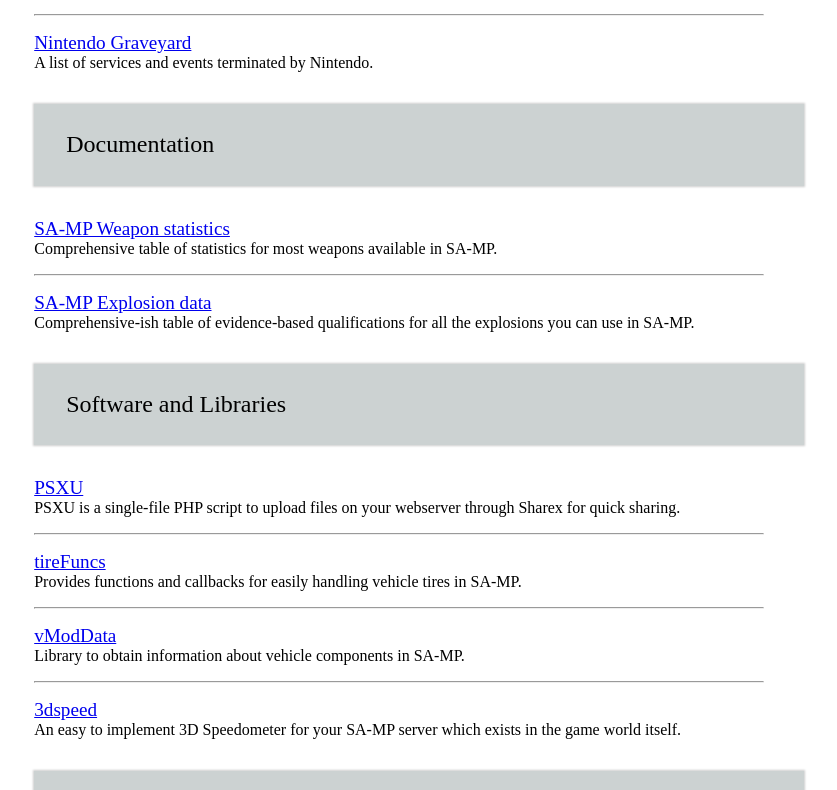
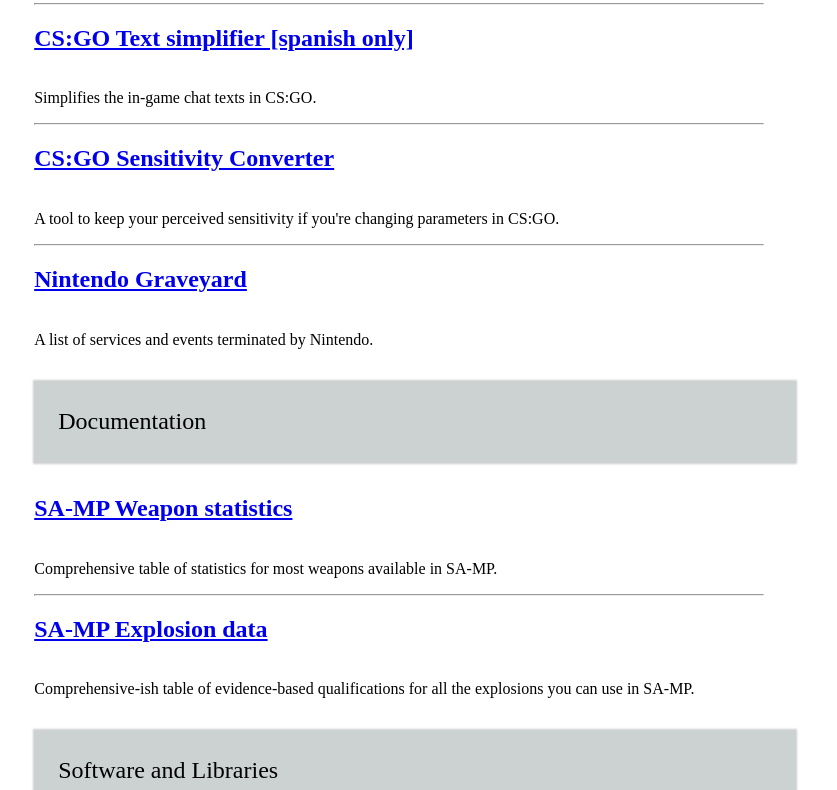
Before and after one commit to markski1/markski.ar, a Next.js app: page / in a window 1280 px wide. Shown: the part 850-1640 px from the top of the page, without its empty margins (241-1078 px from the left). Built offline with nearby package versions, Linux system fonts and the light colour scheme.

Commit message:
headings, robots.txt

```diff
--- a/pages/index.tsx
+++ b/pages/index.tsx
@@ -8,11 +8,11 @@ function PrintEntry(props: { url: string; text: string; title: string; }) {
 	return (
 		<div className={utilStyles.entry}>
 			<p>
-				<big>
-				<Link href={props.url} >
-					<a>{props.title}</a>
-				</Link>
-				</big>
+				<h2>
+					<Link href={props.url} >
+						<a>{props.title}</a>
+					</Link>
+				</h2>
 				<br/>
 				{props.text}
 			</p>
@@ -70,7 +70,7 @@ export default function Home() {
 				</Grid>
 			</div>
 			<div className={utilStyles.headingContainer}>
-				<p className={utilStyles.headingLg}>Tools and Services</p>
+				<h1 className={utilStyles.headingLg}>Tools and Services</h1>
 			</div>
 			<PrintEntry
 				title = 'Argentine exterior tax calculator [spanish only]'
@@ -108,7 +108,7 @@ export default function Home() {
 				text = 'A list of services and events terminated by Nintendo.'
 			/>
 			<div className={utilStyles.headingContainer}>
-				<p className={utilStyles.headingLg}>Documentation</p>
+				<h1 className={utilStyles.headingLg}>Documentation</h1>
 			</div>
 			<PrintEntry
 				title = 'SA-MP Weapon statistics'
@@ -122,7 +122,7 @@ export default function Home() {
 				text = 'Comprehensive-ish table of evidence-based qualifications for all the explosions you can use in SA-MP.'
 			/>
 			<div className={utilStyles.headingContainer}>
-				<p className={utilStyles.headingLg}>Software and Libraries</p>
+				<h1 className={utilStyles.headingLg}>Software and Libraries</h1>
 			</div>
 			<PrintEntry
 				title = 'PSXU'
--- a/styles/global.css
+++ b/styles/global.css
@@ -27,3 +27,9 @@ img {
 	max-width: 100%;
 	display: block;
 }
+
+h2 {
+	font-size: 1.2rem;
+	font-weight: 400;
+	margin-bottom: -1.2rem;
+}
--- a/styles/utils.module.css
+++ b/styles/utils.module.css
@@ -20,8 +20,9 @@
 
 .headingLg {
 	font-size: 1.5rem;
+	font-weight: 500;
 	line-height: 1.4;
-	margin: 1rem 0;
+	margin: 1rem 0rem;
 }
 
 .headingMd {
@@ -34,7 +35,7 @@
 	background-color: rgba(0, 33, 33, 20%);
 	margin: 2rem auto 2rem;
 	width: 100%;
-	padding: .5rem .5rem .5rem 2rem;
+	padding: .5rem .5rem .5rem 1.5rem;
 	box-shadow: 0px 0px 2px 1px rgba(0,0,0,0.2);
 }
 
```
Also changed, not shown: public/robots.txt (added).
